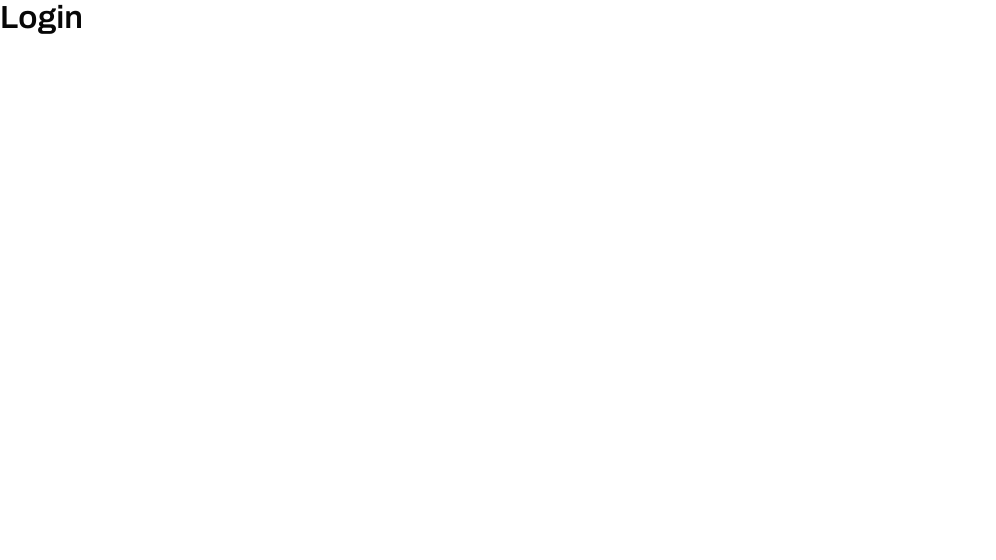
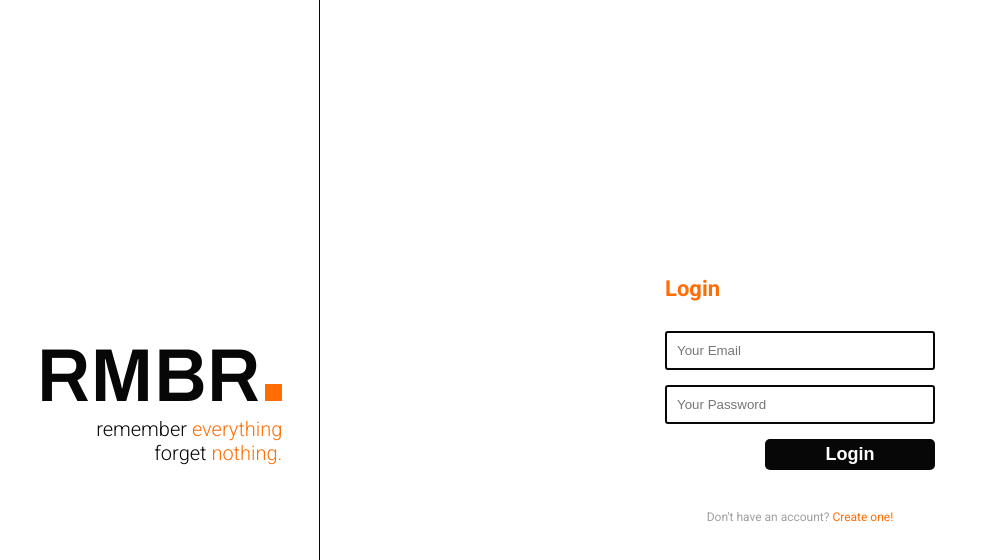
Before and after one commit to josefnagy/rmbr, a Vue app: page /login in a window 1280 px wide. Shown: the top 560 px of the page, without its empty margins (0-996 px from the left). Built offline with nearby package versions, Linux system fonts and the light colour scheme.

Commit message:
decks are now loaded from DB. user is stored in DB as well.

```diff
--- a/src/components/ui/Navbar.vue
+++ b/src/components/ui/Navbar.vue
@@ -11,6 +11,9 @@
           >Settings</router-link
         >
       </li>
+      <li>
+        <button class="btn" @click="onLogout">Logout</button>
+      </li>
     </ul>
   </nav>
 </template>
@@ -18,6 +21,12 @@
 <script>
 export default {
   name: "Navbar",
+  methods: {
+    onLogout() {
+      this.$store.dispatch("user/logout");
+      this.$router.push({ name: "login" });
+    },
+  },
 };
 </script>
 
@@ -39,4 +48,7 @@ export default {
   text-decoration-thickness: 0.4rem;
   text-underline-offset: 0.5rem;
 }
+.btn {
+  margin-top: 0 !important;
+}
 </style>
--- a/src/main.js
+++ b/src/main.js
@@ -2,6 +2,7 @@ import Vue from "vue";
 import App from "./App.vue";
 import router from "@/router";
 import store from "@/store/store";
+import axios from "axios";
 
 import "@fontsource/roboto/300.css";
 import "@fontsource/roboto/400.css";
@@ -17,5 +18,24 @@ Vue.config.productionTip = false;
 new Vue({
   store,
   router,
+  created() {
+    const userString = localStorage.getItem("user");
+    const decksString = localStorage.getItem("decks");
+    if (userString) {
+      const userData = JSON.parse(userString);
+      const decksData = JSON.parse(decksString);
+      this.$store.commit("user/SET_USER_DATA", userData);
+      this.$store.commit("deck/SET_DECKS_DATA", decksData);
+    }
+    axios.interceptors.response.use(
+      (response) => response,
+      (error) => {
+        if (error.response.status === 401) {
+          this.$store.dispatch("logout");
+        }
+        return Promise.reject(error);
+      }
+    );
+  },
   render: (h) => h(App),
 }).$mount("#app");
--- a/src/router.js
+++ b/src/router.js
@@ -15,6 +15,7 @@ export const router = new Router({
       path: "/",
       name: "decks",
       component: Decks,
+      meta: { requiresAuth: true },
       children: [
         {
           path: "decks/add",
@@ -36,4 +37,14 @@ export const router = new Router({
   ],
 });
 
+router.beforeEach((to, from, next) => {
+  const loggedIn = localStorage.getItem("user");
+
+  if (to.matched.some((record) => record.meta.requiresAuth) && !loggedIn) {
+    next({ name: "login" });
+  } else {
+    next();
+  }
+});
+
 export default router;
--- a/src/store/modules/deck.js
+++ b/src/store/modules/deck.js
@@ -1,40 +1,45 @@
+import axios from "axios";
+
 export const namespaced = true;
 
 export const state = {
   decks: [
-    {
-      name: "Javascript",
-      totalCards: 57,
-      cardsToStudy: 20,
-      updatedAt: "2022-15-01",
-    },
-    {
-      name: "Vue",
-      totalCards: 100,
-      cardsToStudy: 0,
-      updatedAt: "2022-20-01",
-    },
-    {
-      name: "Postrgesql",
-      totalCards: 35,
-      cardsToStudy: 0,
-      updatedAt: "2022-06-01",
-    },
-    {
-      name: "C+++",
-      totalCards: 21,
-      cardsToStudy: 21,
-      updatedAt: "2022-27-01",
-    },
-    {
-      name: "Javascript",
-      totalCards: 57,
-      cardsToStudy: 20,
-      updatedAt: "2022-15-01",
-    },
+    // {
+    //   name: "Javascript",
+    //   totalCards: 57,
+    //   cardsToStudy: 20,
+    //   updatedAt: "2022-15-01",
+    // },
   ],
 };
 
-export const mutations = {};
-export const actions = {};
+export const mutations = {
+  SET_DECKS_DATA(state, decksData) {
+    state.decks = decksData;
+    localStorage.setItem("decks", JSON.stringify(decksData));
+  },
+
+  CLEAR_DECKS_DATA() {
+    state.decks = [];
+    localStorage.removeItem("decks");
+  },
+};
+export const actions = {
+  getDecks({ commit }, userId) {
+    const decksString = localStorage.getItem("decks");
+    const decksData = JSON.parse(decksString);
+    if (decksData) {
+      const decksData = JSON.parse(decksString);
+      commit("SET_DECKS_DATA", decksData);
+    } else {
+      return axios
+        .get("//localhost:3000/api/decks", {
+          params: { id: userId },
+        })
+        .then(({ data }) => {
+          commit("SET_DECKS_DATA", data.decks);
+        });
+    }
+  },
+};
 export const getters = {};
--- a/src/store/modules/user.js
+++ b/src/store/modules/user.js
@@ -1,5 +1,4 @@
 import axios from "axios";
-import { router } from "@/router";
 
 export const namespaced = true;
 
@@ -15,24 +14,28 @@ export const mutations = {
   },
 
   CLEAR_USER_DATA() {
+    state.user = null;
     localStorage.removeItem("user");
-    location.reload();
+    axios.defaults.headers.common["Authorization"] = null;
+
+    // location.reload();
+    // console.log("qq");
   },
 };
 
 export const actions = {
   register({ commit }, credentials) {
     return axios
-      .post("//localhost:3000/register", credentials)
+      .post("//localhost:3000/api/register", credentials)
       .then(({ data }) => {
         commit("SET_USER_DATA", data);
-        router.push({ name: "decks" });
+        // router.push({ name: "decks" });
       });
   },
 
   login({ commit }, credentials) {
     return axios
-      .post("//localhost:3000/login", credentials)
+      .post("//localhost:3000/api/login", credentials)
       .then(({ data }) => {
         commit("SET_USER_DATA", data);
       });
--- a/src/views/Decks.vue
+++ b/src/views/Decks.vue
@@ -1,8 +1,8 @@
 <template>
   <div class="page-wrapper">
     <Header />
-    <div class="wrapper">
-      <DecksList v-show="!noDecks" :decks="deck.decks"></DecksList>
+    <div class="wrapper" v-if="!isLoading">
+      <DecksList v-show="!noDecks" :decks="$store.state.deck.decks"></DecksList>
       <button v-show="!noDecks" class="btn btn-add" @click="onAddDeck">
         +
       </button>
@@ -18,6 +18,7 @@
         </div>
       </div>
     </div>
+    <p v-else>Loading ...</p>
     <div v-if="isAddDeckOpen" @click.self="close" class="overlay">
       <router-view />
     </div>
@@ -37,9 +38,14 @@ export default {
   data() {
     return {
       showAddDeck: false,
-      noDecks: false,
+      isLoading: true,
     };
   },
+  created() {
+    this.$store.dispatch("deck/getDecks", this.$store.state.user.user.id);
+    this.isLoading = false;
+  },
+
   methods: {
     onAddDeck() {
       this.$router.push({ name: "addDeck" });
@@ -52,7 +58,10 @@ export default {
     isAddDeckOpen() {
       return this.$route.name === "addDeck";
     },
-    ...mapState(["deck"]),
+    noDecks() {
+      return this.$store.state.deck.decks === 0;
+    },
+    ...mapState(["deck", "user"]),
   },
 };
 </script>
@@ -89,6 +98,10 @@ export default {
   margin-bottom: 3rem;
 }
 
+.btn-add {
+  margin-top: 2rem !important;
+}
+
 h3 {
   margin-bottom: 1rem;
 }
--- a/src/views/LoginUser.vue
+++ b/src/views/LoginUser.vue
@@ -1,13 +1,157 @@
 <template>
-  <div>
-    <h1>Login</h1>
+  <div class="page-wrapper">
+    <div class="logo-wrapper">
+      <div class="content-wrap">
+        <router-link class="logo" to="/">
+          <span class="logo-title">rmbr</span>
+          <span class="logo-dot"
+            ><svg width="17" height="17">
+              <rect
+                width="17"
+                height="17"
+                style="fill: rgb(255, 109, 4); stroke-width: 0"
+              /></svg
+          ></span>
+        </router-link>
+        <div class="copy">
+          <p>remember <span class="orange"> everything</span></p>
+          <p>forget <span class="orange">nothing.</span></p>
+        </div>
+      </div>
+    </div>
+    <div class="form-wrapper">
+      <form class="form" @submit.prevent="onLogin">
+        <h3>Login</h3>
+        <input
+          type="email"
+          placeholder="Your Email"
+          class="textInput"
+          v-model.trim.lazy="email"
+        />
+        <input
+          type="password"
+          placeholder="Your Password"
+          class="textInput"
+          v-model.lazy="password"
+        />
+        <button type="submit" class="btn">Login</button>
+      </form>
+      <p class="acc">
+        Don't have an account?
+        <router-link :to="{ path: 'register' }">Create one!</router-link>
+      </p>
+    </div>
   </div>
 </template>
 
 <script>
 export default {
   name: "Login",
+  data() {
+    return {
+      email: "",
+      password: "",
+      passwordCheck: "",
+      errors: [],
+    };
+  },
+  methods: {
+    onLogin() {
+      // check if email is valid
+
+      // dispatch action
+      this.$store
+        .dispatch("user/login", {
+          email: this.email,
+          password: this.password,
+        })
+        .then(() => {
+          this.$router.push({ name: "decks" });
+        })
+        .catch((err) => {
+          this.error = err.response.data.error;
+        });
+    },
+  },
 };
 </script>
 
-<style scoped></style>
+<style lang="scss" scoped>
+.page-wrapper {
+  display: grid;
+  grid-template-columns: 25% auto;
+  height: 100%;
+}
+
+.logo-wrapper {
+  border-right: 1px solid $black;
+  display: flex;
+  flex-direction: column;
+  justify-content: center;
+  align-items: center;
+}
+
+.copy {
+  align-self: flex-end;
+  text-align: right;
+  font-size: 2rem;
+  font-weight: 300;
+}
+
+.orange {
+  color: $primary;
+}
+
+.logo {
+  font-family: $text-heading;
+  color: $black;
+  text-decoration: none;
+  font-size: 7.5rem;
+  text-transform: uppercase;
+  font-weight: 600;
+  .logo-dot {
+    margin-left: 0.5rem;
+  }
+}
+
+.form-wrapper {
+  display: flex;
+  flex-direction: column;
+  justify-content: center;
+  align-items: center;
+}
+
+.form {
+  display: flex;
+  flex-direction: column;
+  width: 27rem;
+  gap: 15px;
+
+  h3 {
+    color: $primary;
+    font-size: 2.2rem;
+    margin-bottom: 1.5rem;
+  }
+
+  .textInput {
+    padding: 1rem 1rem;
+  }
+
+  .btn {
+    padding: 5px 10px;
+    font-size: 1.8rem;
+    width: 17rem;
+    align-self: flex-end;
+  }
+}
+.acc {
+  margin-top: 4rem;
+  font-size: 1.2rem;
+  color: $medium-gray;
+
+  a {
+    color: $primary;
+    text-decoration: none;
+  }
+}
+</style>
--- a/src/views/RegisterUser.vue
+++ b/src/views/RegisterUser.vue
@@ -42,6 +42,10 @@
         />
         <button type="submit" class="btn">Register User</button>
       </form>
+      <p class="acc">
+        Already have an account?
+        <router-link :to="{ path: 'login' }">Login!</router-link>
+      </p>
     </div>
   </div>
 </template>
@@ -67,10 +71,17 @@ export default {
       // check if email is valid
 
       // dispatch action
-      this.$store.dispatch("user/register", {
-        email: this.email,
-        password: this.password,
-      });
+      this.$store
+        .dispatch("user/register", {
+          email: this.email,
+          password: this.password,
+        })
+        .then(() => {
+          this.$router.push({ name: "decks" });
+        })
+        .catch((err) => {
+          this.error = err.response.data.error;
+        });
     },
   },
 };
@@ -115,8 +126,10 @@ export default {
 }
 
 .form-wrapper {
-  display: grid;
-  place-items: center;
+  display: flex;
+  flex-direction: column;
+  justify-content: center;
+  align-items: center;
 }
 
 .form {
@@ -142,4 +155,14 @@ export default {
     align-self: flex-end;
   }
 }
+.acc {
+  margin-top: 4rem;
+  font-size: 1.2rem;
+  color: $medium-gray;
+
+  a {
+    color: $primary;
+    text-decoration: none;
+  }
+}
 </style>
```
Also changed, not shown: server.js (+71 -60 lines), 1 other file (tests, documents, lock files or other folders).
